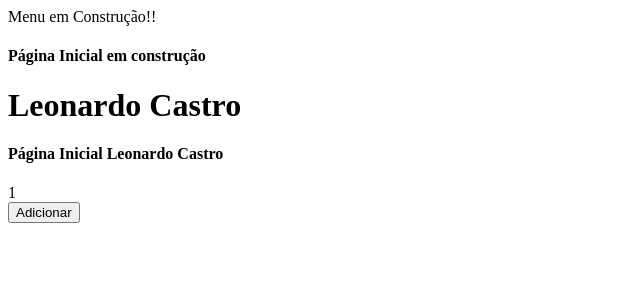
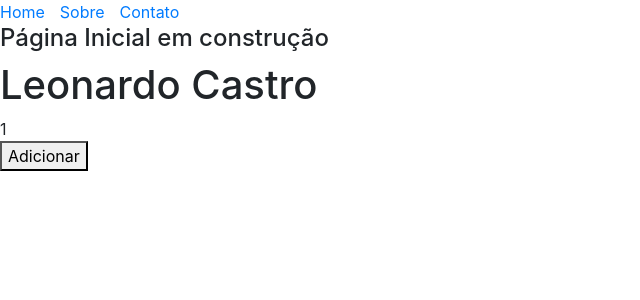
Before and after one commit to Leleocastro/unique-idea, a Next.js app: page / in a window 1280 px wide. Shown: the top 300 px of the page, without its empty margins (0-640 px from the left). Built offline with nearby package versions, Linux system fonts and the light colour scheme.

Commit message:
ultimas modificacoes

```diff
--- a/components/Menu.js
+++ b/components/Menu.js
@@ -1,7 +1,22 @@
+import Link from 'next/link';
+
+const linkStyle = {
+    marginRight: 15
+}
 const Menu = () => {
     return (
         <div>
-            Menu em Construção!!
+            <Link href="/">
+                <a style={linkStyle}>Home</a>
+            </Link>
+
+            <Link href="/sobre">
+                <a style={linkStyle}>Sobre</a>
+            </Link>
+
+            <Link href="/contato">
+                <a style={linkStyle}>Contato</a>
+            </Link>
         </div>
     );
 }
--- a/package.json
+++ b/package.json
@@ -20,8 +20,11 @@
   },
   "homepage": "https://github.com/Leleocastro/unique-idea#readme",
   "dependencies": {
+    "@zeit/next-css": "^1.0.1",
+    "bootstrap": "^4.6.0",
     "next": "^10.0.9",
     "react": "^17.0.2",
-    "react-dom": "^17.0.2"
+    "react-dom": "^17.0.2",
+    "reactstrap": "^8.9.0"
   }
 }
--- a/pages/index.js
+++ b/pages/index.js
@@ -1,5 +1,6 @@
-import Menu from '../components/Menu.js'
-import {useState} from 'react'
+import Menu from '../components/Menu.js';
+import 'bootstrap/dist/css/bootstrap.min.css';
+import {useState} from 'react';
 
 function Home() {
     return (
@@ -7,7 +8,6 @@ function Home() {
             <Menu />
             <h4>Página Inicial em construção</h4>
             <h1>Leonardo Castro</h1>
-            <h4>Página Inicial Leonardo Castro</h4>
             <Contador />
         </div>
     )
```
Also changed, not shown: pages/contato.js (added, +15 -0 lines), pages/sobre.js (added, +12 -0 lines), next.config.js (added), 1 other file (tests, documents, lock files or other folders).
